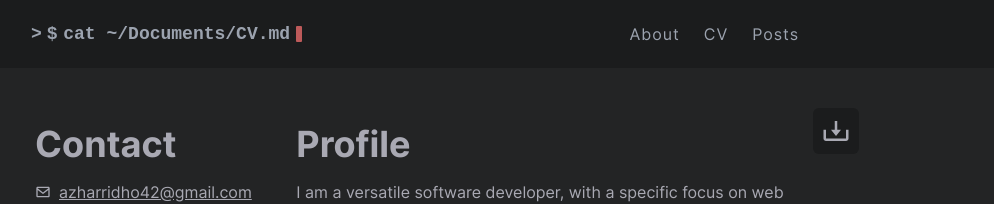
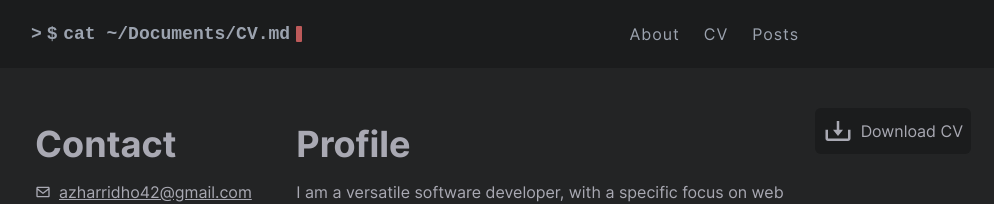
Before and after one commit to ridhozhr10/ridhozhr10.github.io, a Next.js app: page /cv in a window 1280 px wide. Shown: the top 204 px of the page, without its empty margins (225-1219 px from the left). Built offline with nearby package versions, Linux system fonts and the light colour scheme.

Commit message:
fix: responsive desktop show label download

```diff
--- a/src/app/cv/page.tsx
+++ b/src/app/cv/page.tsx
@@ -242,16 +242,22 @@ export default function CV() {
     <BaseLayout logoText="cat ~/Documents/CV.md">
       <main className="post">
         <article className="relative">
-          <div className="absolute right-[-4rem] max-lg:right-0 h-full">
-            <ul className="flex flex-col gap-3 text-3xl sticky top-10 bottom-0 p-2 bg-header-bg-dark rounded-md">
+          <div className="absolute right-[-11rem] max-xl:right-0 h-full">
+            <ul className="flex flex-col gap-3 text-3xl sticky top-16 bottom-0 p-2 bg-header-bg-dark rounded-md">
               <li>
-                <a title="download" href="/docs/CV-ridho_azhar.pdf" download>
-                  <BiDownload />
+                <a
+                  title="Download CV"
+                  href="/docs/CV-ridho_azhar.pdf"
+                  download
+                  className="no-underline flex gap-2 items-center"
+                >
+                  <BiDownload className="inline-block" />
+                  <span className="max-xl:hidden text-base">Download CV</span>
                 </a>
               </li>
             </ul>
           </div>
-          <div className="max-md:hidden grid grid-cols-3 gap-6">
+          <div className="desktop max-md:hidden grid grid-cols-3 gap-6">
             <div>
               <Contact />
               <Skills />
@@ -263,7 +269,7 @@ export default function CV() {
               <WorkExperience />
             </div>
           </div>
-          <div className="grid grid-flow-row gap-6 md:hidden">
+          <div className="mobile grid grid-flow-row gap-6 md:hidden">
             <div>
               <Contact />
               <Profile />
```
